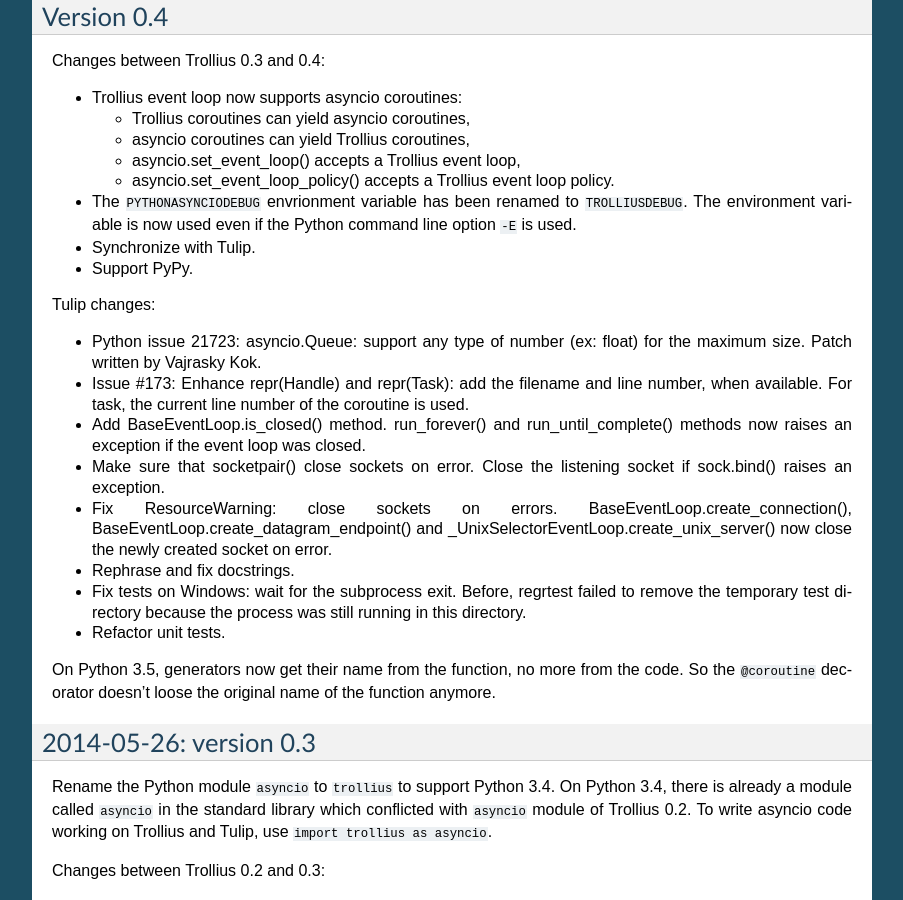
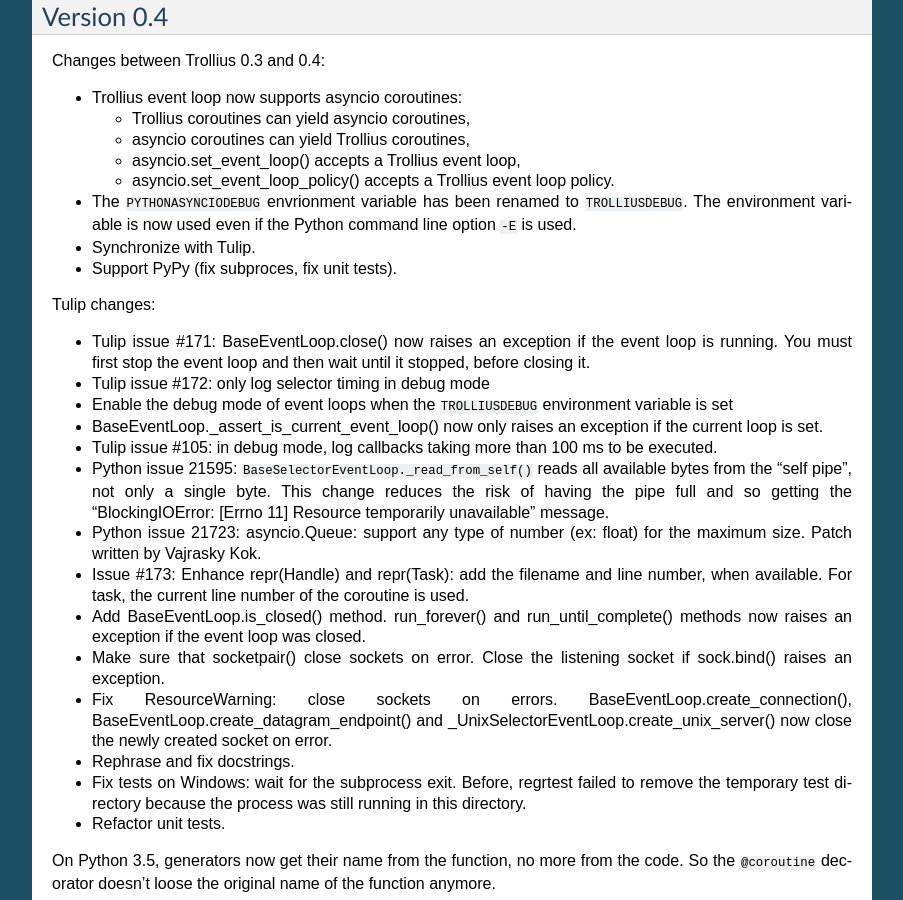
Before and after one commit to openstack-archive/deb-python-trollius, a Sphinx documentation site: the page built from doc/index.rst, in a window 1280 px wide and 900 px high, scrolled down 6014 px. Shown: the whole window, without its empty margins (198-1101 px from the left). Built offline with Sphinx 7.4.7, drawn with Linux system fonts in a browser that asks for light colours.

Commit message:
Fill Tulip changelog

```diff
--- a/doc/index.rst
+++ b/doc/index.rst
@@ -398,10 +398,24 @@ Changes between Trollius 0.3 and 0.4:
   ``TROLLIUSDEBUG``. The environment variable is now used even if the Python
   command line option ``-E`` is used.
 * Synchronize with Tulip.
-* Support PyPy.
+* Support PyPy (fix subproces, fix unit tests).
 
 Tulip changes:
 
+* Tulip issue #171: BaseEventLoop.close() now raises an exception if the event
+  loop is running. You must first stop the event loop and then wait until it
+  stopped, before closing it.
+* Tulip issue #172: only log selector timing in debug mode
+* Enable the debug mode of event loops when the ``TROLLIUSDEBUG`` environment
+  variable is set
+* BaseEventLoop._assert_is_current_event_loop() now only raises an exception if
+  the current loop is set.
+* Tulip issue #105: in debug mode, log callbacks taking more than 100 ms to be
+  executed.
+* Python issue 21595: ``BaseSelectorEventLoop._read_from_self()`` reads all
+  available bytes from the "self pipe", not only a single byte. This change
+  reduces the risk of having the pipe full and so getting the "BlockingIOError:
+  [Errno 11] Resource temporarily unavailable" message.
 * Python issue 21723: asyncio.Queue: support any type of number (ex: float) for
   the maximum size. Patch written by Vajrasky Kok.
 * Issue #173: Enhance repr(Handle) and repr(Task): add the filename and line
```
